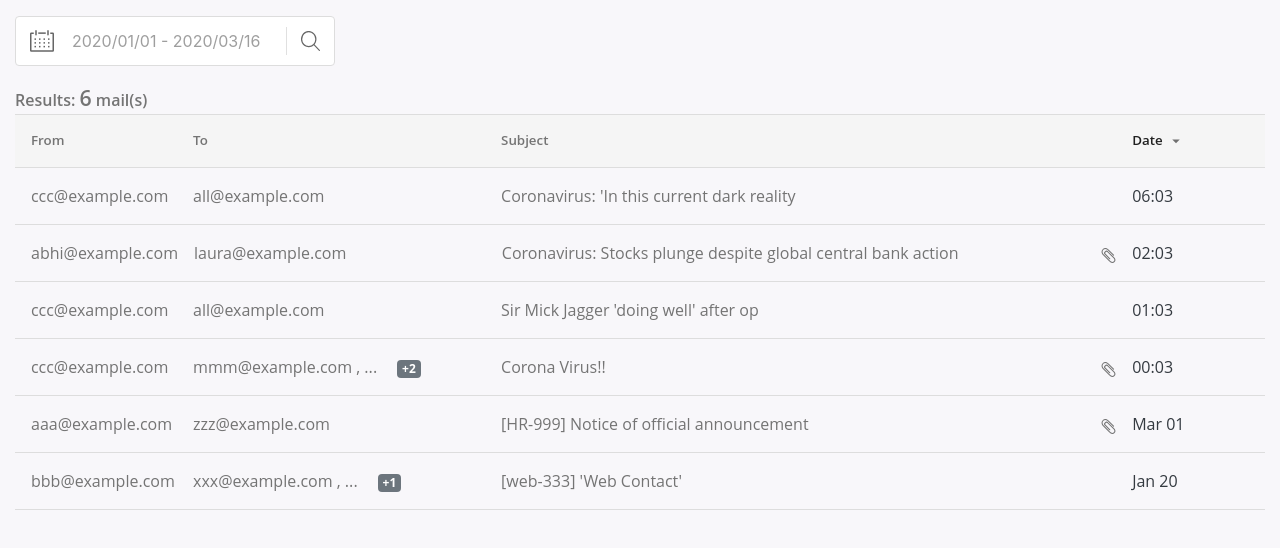
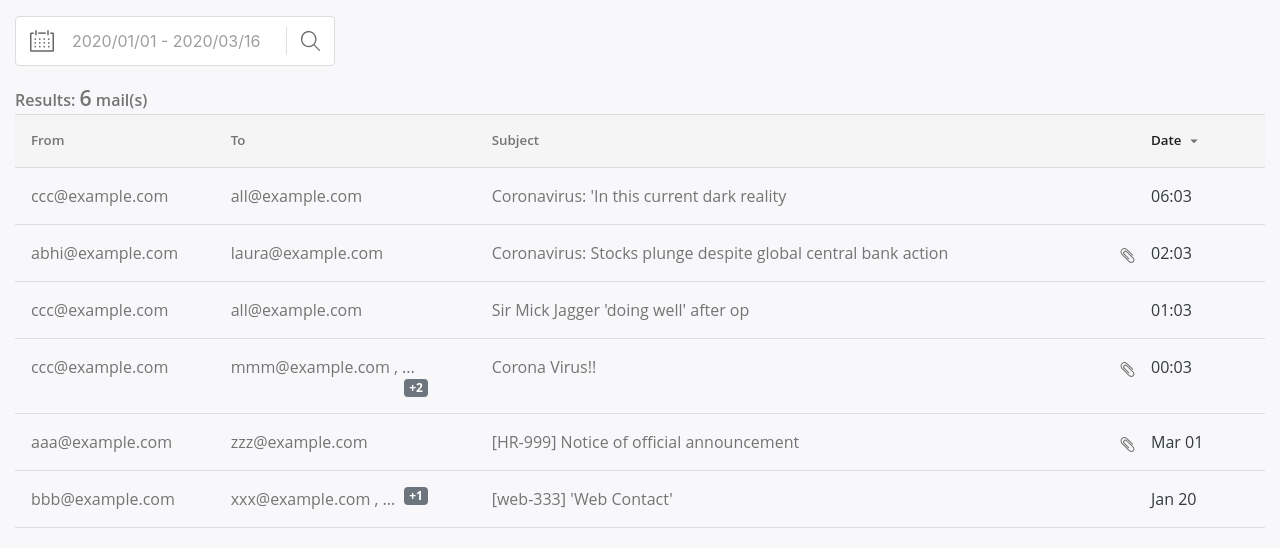
Before and after one commit to abhi1061/hennge03, a React app: page / in a window 1280 px wide. Built offline with nearby package versions, Linux system fonts and the light colour scheme.

Commit message:
Badge improvemrnts

```diff
--- a/src/Components/EmailTable/Body.js
+++ b/src/Components/EmailTable/Body.js
@@ -42,7 +42,7 @@ export default function Body(props) {
           <div className={`tdTo ${renderTextClass('to')}`}>
             {row.to[0].value} {row.additionalReceivers ? ', ...  ' : null}{' '}
             {row.additionalReceivers ? (
-              <span className="badge badge-secondary ml-3">
+              <span className="badge badge-secondary float-right">
                 +{row.additionalReceivers}
               </span>
             ) : null}
--- a/src/Components/EmailTable/index.css
+++ b/src/Components/EmailTable/index.css
@@ -5,7 +5,7 @@ body {
 .grid-container, .grid-header {
   display: grid;
   margin: auto;
-  grid-template-columns: 1fr 2fr 4fr 15px .8fr;
+  grid-template-columns: 1.5fr 2fr 5fr 15px .8fr;
   grid-gap: 1em;
   padding: 1em;
   border-bottom: 1px solid #ddd;
@@ -73,6 +73,10 @@ body {
   width: 36px;
 }
 
+.tdTo {
+  padding-right: 3em;
+}
+
 .isSelected {
   background-color: #F5F5F5;
   font-style: italic;
@@ -102,6 +106,7 @@ body {
   }
   .tdTo {
     grid-area: 2 / 2 / 3 / 6;
+    padding-right: .5em;
   }
   .tdSubject {
     grid-area: 3 / 1 / 4 / 6;
```
